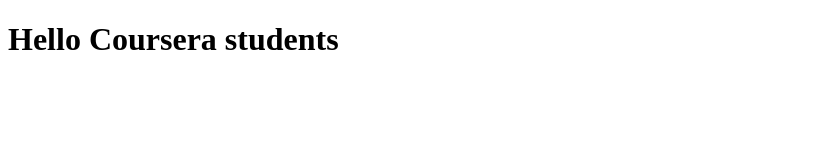
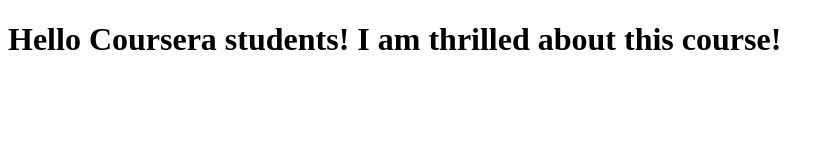
Before and after one commit to Shakthivakeeswaran/coursera-test, a plain HTML site: page index.html in a window 1280 px wide. Shown: the whole page, without its empty margins (0-834 px from the left). Drawn offline with Linux system fonts and the light colour scheme.

Commit message:
Next version of web file

```diff
--- a/index.html
+++ b/index.html
@@ -5,6 +5,6 @@
     <title>Hello Coursera students</title>
   </head>
   <body>
-    <h1>Hello Coursera students</h1>
+    <h1>Hello Coursera students! I am thrilled about this course! </h1>
   </body>
 </html>
```
